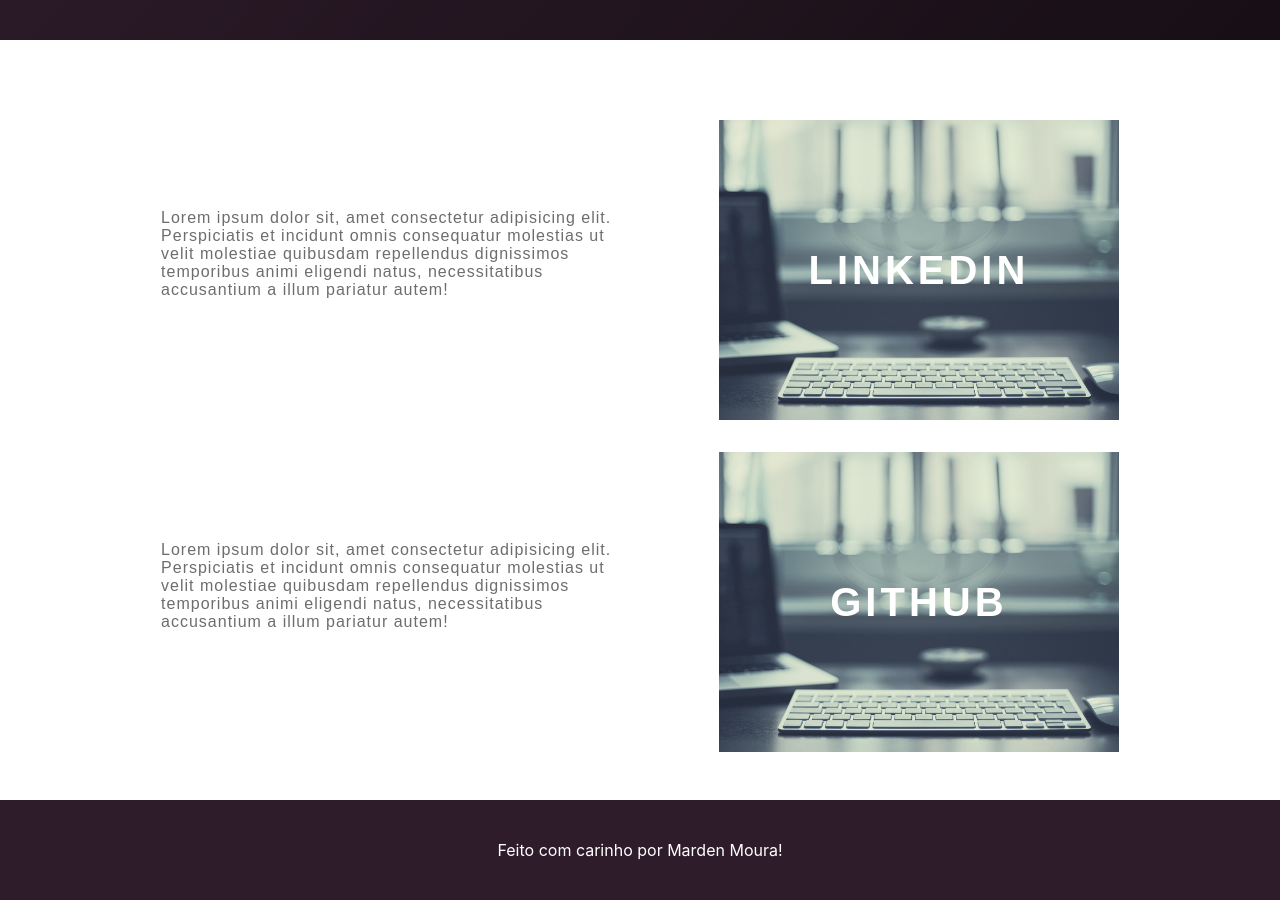
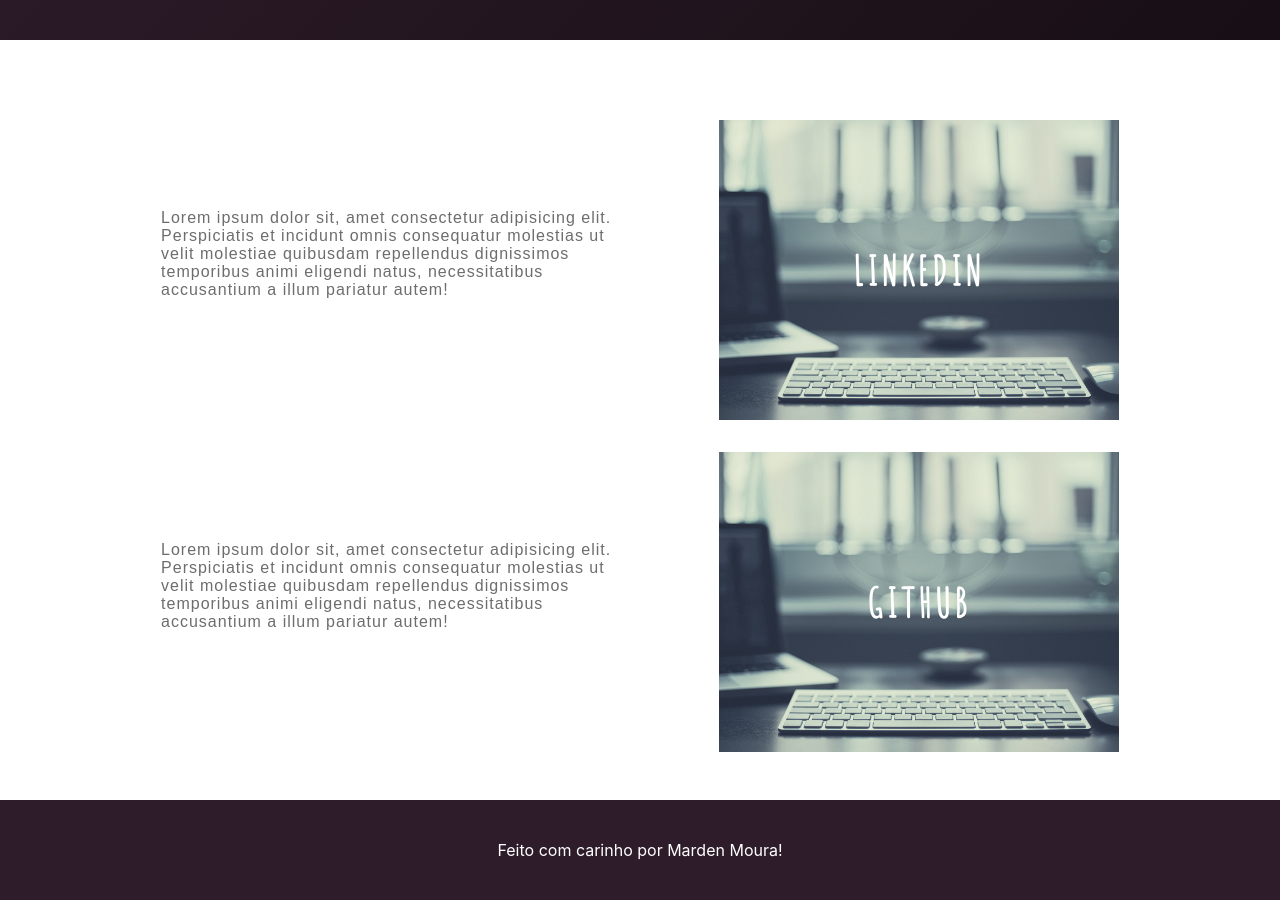
Before and after one commit to mardenmoura/portifolioI-DIO, a plain HTML site: page index.html in a window 1280 px wide. Shown: the part 760-1660 px from the top of the page. Drawn offline with Linux system fonts and the light colour scheme.

Commit message:
alteção da fonte do card

```diff
--- a/style.css
+++ b/style.css
@@ -229,7 +229,7 @@
     color: #ffffff;
     cursor: pointer;
     transition: 0.3s;
-    font-family: Arial, Helvetica, sans-serif;
+    font-family: 'Amatic SC', sans-serif;
 }
 
 .card-text {
```
